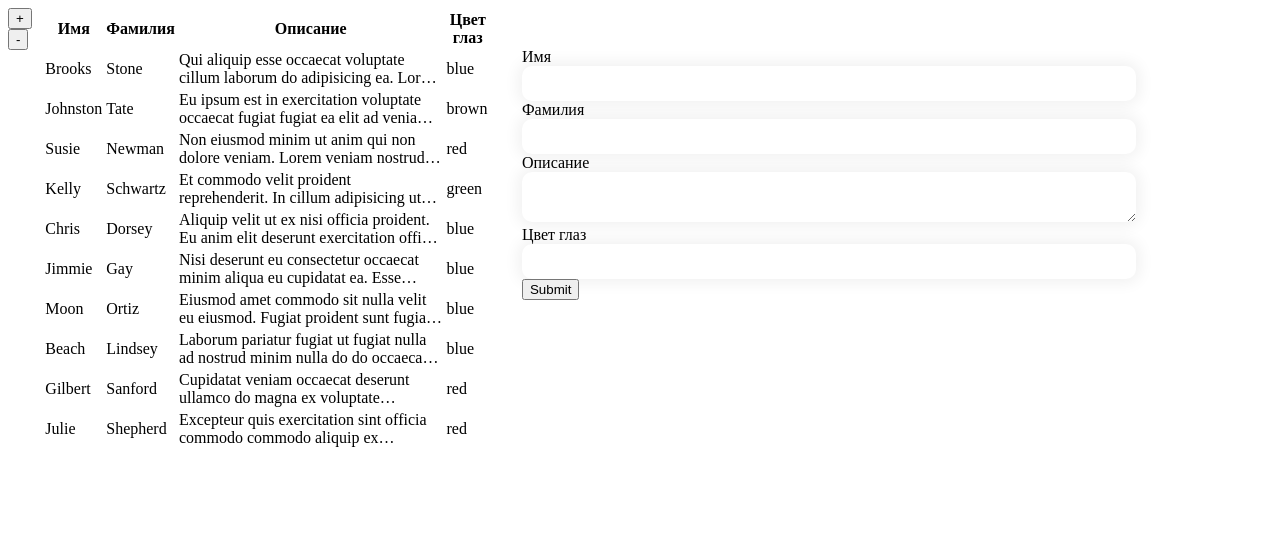
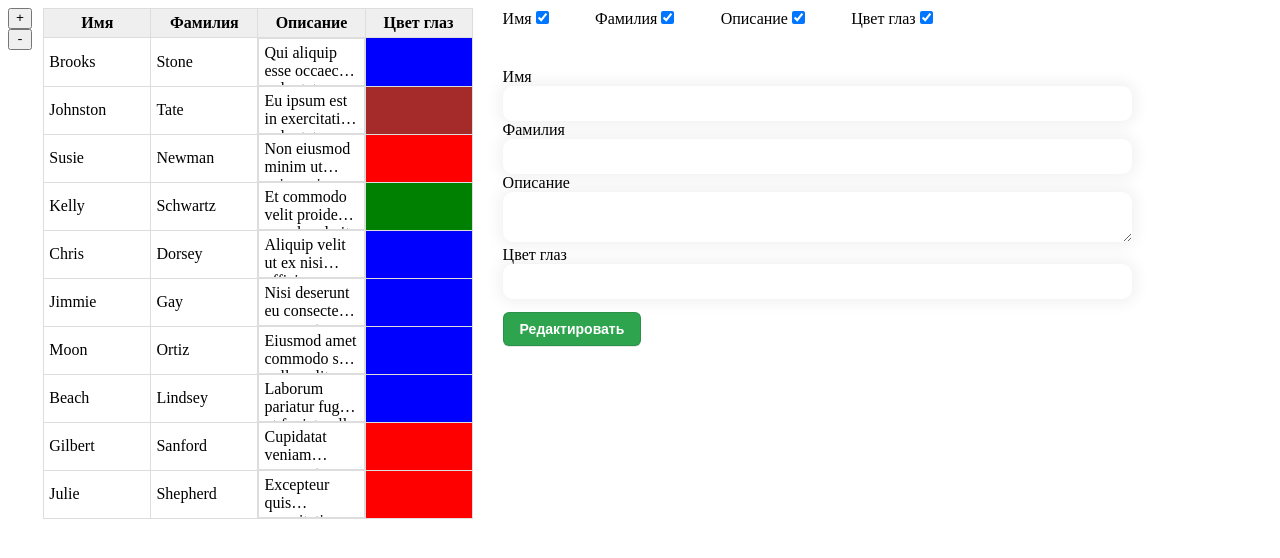
Before and after one commit to ElvenVillage/infotecs-apply, a plain HTML site: page index.html in a window 1280 px wide. Drawn offline with Linux system fonts and the light colour scheme.

Commit message:
цвета, колонки

```diff
--- a/index.html
+++ b/index.html
@@ -1,29 +1,29 @@
 <!DOCTYPE html>
-<html lang="en">
+<html lang="ru">
 <head>
     <meta charset="UTF-8">
     <meta http-equiv="X-UA-Compatible" content="IE=edge">
     <meta name="viewport" content="width=device-width, initial-scale=1.0">
     <link href="./main.css" rel="stylesheet" type="text/css">
+
+    <script src="./data.js" defer></script>
+    <script src="./index.js" defer></script>
+
     <title>infotecs</title>
 </head>
 <body>
     <div id="page">
-        <button id="next">+</button>
-        <button id="prev">-</button>
+        <button id="next" style="font-family: monospace;">+</button>
+        <button id="prev" style="font-family: monospace;">-</button>
     </div>
     <table>
-        <thead id="head">
-
-        </thead>
+        <thead id="head"></thead>
         <tbody id="root"></tbody>
     </table>
 
     <div>
+        <div id="toggler" style="display: flex;"></div>
         <form id="editor"></form>
     </div>
-    <script src="./data.js"></script>
-    <script src="./index.js"></script>
 </body>
-
 </html>
--- a/index.js
+++ b/index.js
@@ -1,24 +1,42 @@
 const head = document.getElementById('head');
 const root = document.getElementById('root');
 const editor = document.getElementById('editor');
+const toggler = document.getElementById('toggler');
+
+/*
+Создаем ссылки на DOM-элементы основых частей страницы,
+а также кнопок "Вперед" и "Назад"
+*/
 
 const prev = document.getElementById('prev');
 const next = document.getElementById('next');
 
 const properties = {
+    /*
+    Словарь отображаемых названий полей
+    */
     'firstName': 'Имя',
     'lastName': 'Фамилия',
     'about': 'Описание',
     'eyeColor': 'Цвет глаз'
 }
 
+//Список полей, отображаемых в данный момент в таблице
+
 let visibleProperties = ['firstName', 'lastName', 'about', 'eyeColor'];
+
+//При инициализации нет ни сортировки, ни редактирования
 let sortedProperty = null;
-let editableElement = null;
+let editableElementId = null;
 
+//Начинаем отображение с первой страницы
 let page = 0;
 
+
 function getProperty(element, property) {
+    /*
+    Геттер, позволяющий использовать структуру как плоскую.
+    */
     if (property == 'firstName' || property == 'lastName') {
         return element['name'][property];
     }
@@ -26,6 +44,9 @@ function getProperty(element, property) {
 }
 
 function setProperty(element, property, value) {
+    /*
+    Сеттер, позволяющий использовать структуру как плоскую.
+    */
     if (property == 'firstName' || property == 'lastName') {
         element['name'][property] = value;
     } else {
@@ -33,11 +54,13 @@ function setProperty(element, property, value) {
     }
 }
 
-
+//Обработчик клика по заголовку колонки
 function sort(property) {
+    //Перерисуем заголовок, отобразив, по какому полю сортируем
     sortedProperty = property;
     renderHeader();
 
+    //Сортируем по выбранному полю
     const sortedData = data.slice();
     sortedData.sort((a, b) => {
         const propertyA = getProperty(a, property);
@@ -47,32 +70,60 @@ function sort(property) {
         if (propertyA == propertyB) return 0;
         return -1;
     });
+    //Перерисуем тело таблицы
     renderTable(sortedData);
 }
 
+//Вызывается при клике по строке таблицы
+function edit(elem) {
+    //Перенесем в поля ввода значения
+    Object.keys(properties).forEach((property) => {
+        document.getElementById(property).value = getProperty(elem, property);
+    });
+    editableElementId = elem.id;
+}
+
+//Создание заголовка таблицы
 function renderHeader() {
+    //Очистим прошлый возможный заголовок
     head.innerHTML = '';
 
     head.append(...visibleProperties.map((property) => {
         const header = document.createElement('th');
         let text = properties[property];
+
+        //Отметим отсортированный столбец
         if (property === sortedProperty) {
             text += '⬇';
         }
+
         header.innerText = text;
-        header.onclick = () => sort(property);
+        header.onclick = () => {
+            page = 0;
+            sort(property);
+        }
         return header;
     }));
 }
 
+//Создание тела таблицы
 function renderTable(data) {
+    //Очистим прошлую возможную таблицу
     root.innerHTML = '';
+
+    //Берем текущую страницу по индексу page
     root.append(...data.slice(page*10, (page+1)*10).map((elem) => {
         const row = document.createElement('tr');
         row.onclick = () => edit(elem);
         row.append(...visibleProperties.map((property) => {
             const cell = document.createElement('td');
-            cell.innerText = getProperty(elem, property);
+            const value = getProperty(elem, property);
+            //Красим колонку с цветом
+            if (property === 'eyeColor') {
+                cell.style = `background-color:${value}`;
+            } else {
+                cell.innerText = value;
+            }
             cell.className = property;
             return cell;
         }));
@@ -80,6 +131,7 @@ function renderTable(data) {
     }));
 }
 
+//Вызывается один раз при инициализации
 function renderEditor() {
     const inputs = Object.keys(properties).flatMap((property) => {
         const label = document.createElement('label');
@@ -98,7 +150,8 @@ function renderEditor() {
     });
     const submit = document.createElement('input');
     submit.type = 'submit';
-    submit.innerText = 'Редактировать';
+    submit.id = 'submit';
+    submit.value = 'Редактировать';
     submit.onclick = (e) => {
         e.preventDefault();
         submitChanges();
@@ -106,22 +159,52 @@ function renderEditor() {
     editor.append(...inputs, submit);
 }
 
-function edit(elem) {
-    Object.keys(properties).forEach((property) => {
-        document.getElementById(property).value = getProperty(elem, property);
-    });
-    editableElement = elem;
+//Вызывается один раз при инициализации
+function renderToggler() {
+    toggler.append(...Object.keys(properties).map((property) => {
+        const div = document.createElement('div');
+        div.className = 'toggleCheckbox';
+
+        const label = document.createElement('label');
+        const id = `${property}Label`;
+        label.htmlFor = id;
+        label.innerText = properties[property];
+
+        const checkbox = document.createElement('input');
+        checkbox.type = 'checkbox'; checkbox.id = id;
+        checkbox.checked = true; //Изначально все поля отображаются
+        checkbox.className = 'checkbox';
+
+        checkbox.onchange = () => {
+            //Перерисуем таблицу с новыми visibleProperties
+            visibleProperties = Object.keys(properties).filter((prop) => {
+                return document.getElementById(`${prop}Label`).checked;
+            });
+            renderSortedTable(data);
+        };
+
+        div.append(label, checkbox);
+        return div;
+    }));
 }
 
+//Обработчик submit формы
 function submitChanges() {
+    //Находим элемент с нужным id в цикле
     for (var i = 0; i < data.length; i++) {
-        if (data[i].id === editableElement['id']) {
-            Object.keys(properties).forEach((property) => setProperty(data[i], property, document.getElementById(property).value));
+        if (data[i].id === editableElementId) {
+            //С помощью сеттера перенесем значения из формы
+            Object.keys(properties).forEach((property) =>
+                setProperty(data[i], property, document.getElementById(property).value));
             renderSortedTable(data);
         }
     }
 }
 
+/*
+Перерисовывает таблицу с учетом сортировки после изменения элемента и/или
+списка отображаемых столбцов
+*/
 function renderSortedTable(data) {
     if (sortedProperty != '') {
         sort(sortedProperty);
@@ -144,5 +227,6 @@ window.onload = () => {
 
     renderHeader();
     renderTable(data);
+    renderToggler();
     renderEditor();
 };
--- a/main.css
+++ b/main.css
@@ -24,9 +24,76 @@ input[type=text], textarea {
     border-radius:10px;
 }
 
+.toggleCheckbox {
+    margin-right: 10pt;
+    padding-left: 30px;
+}
+
 table {
-    width: 50%;
+	width: 50%;
+    table-layout: fixed;
+	margin-bottom: 20px;
+	border: 1px solid #dddddd;
+	border-collapse: collapse;
 }
+
+th {
+	font-weight: bold;
+	padding: 5px;
+	background: #efefef;
+	border: 1px solid #dddddd;
+}
+
+td {
+	border: 1px solid #dddddd;
+	padding: 5px;
+}
+
+#submit {
+    margin-top: 10pt;
+    background-color: #2ea44f;
+    border: 1px solid rgba(27, 31, 35, .15);
+    border-radius: 6px;
+    box-shadow: rgba(27, 31, 35, .1) 0 1px 0;
+    box-sizing: border-box;
+    color: #fff;
+    cursor: pointer;
+    display: inline-block;
+    font-size: 14px;
+    font-weight: 600;
+    line-height: 20px;
+    padding: 6px 16px;
+    position: relative;
+    text-align: center;
+    vertical-align: middle;
+}
+
+#submit:focus:not(:focus-visible):not(.focus-visible) {
+  box-shadow: none;
+  outline: none;
+}
+
+#submit:hover {
+  background-color: #2c974b;
+}
+
+#submit:focus {
+  box-shadow: rgba(46, 164, 79, .4) 0 0 0 3px;
+  outline: none;
+}
+
+#submit:disabled {
+  background-color: #94d3a2;
+  border-color: rgba(27, 31, 35, .1);
+  color: rgba(255, 255, 255, .8);
+  cursor: default;
+}
+
+#submit:active {
+  background-color: #298e46;
+  box-shadow: rgba(20, 70, 32, .2) 0 1px 0 inset;
+}
+
 
 .about {
     overflow: hidden;
```
